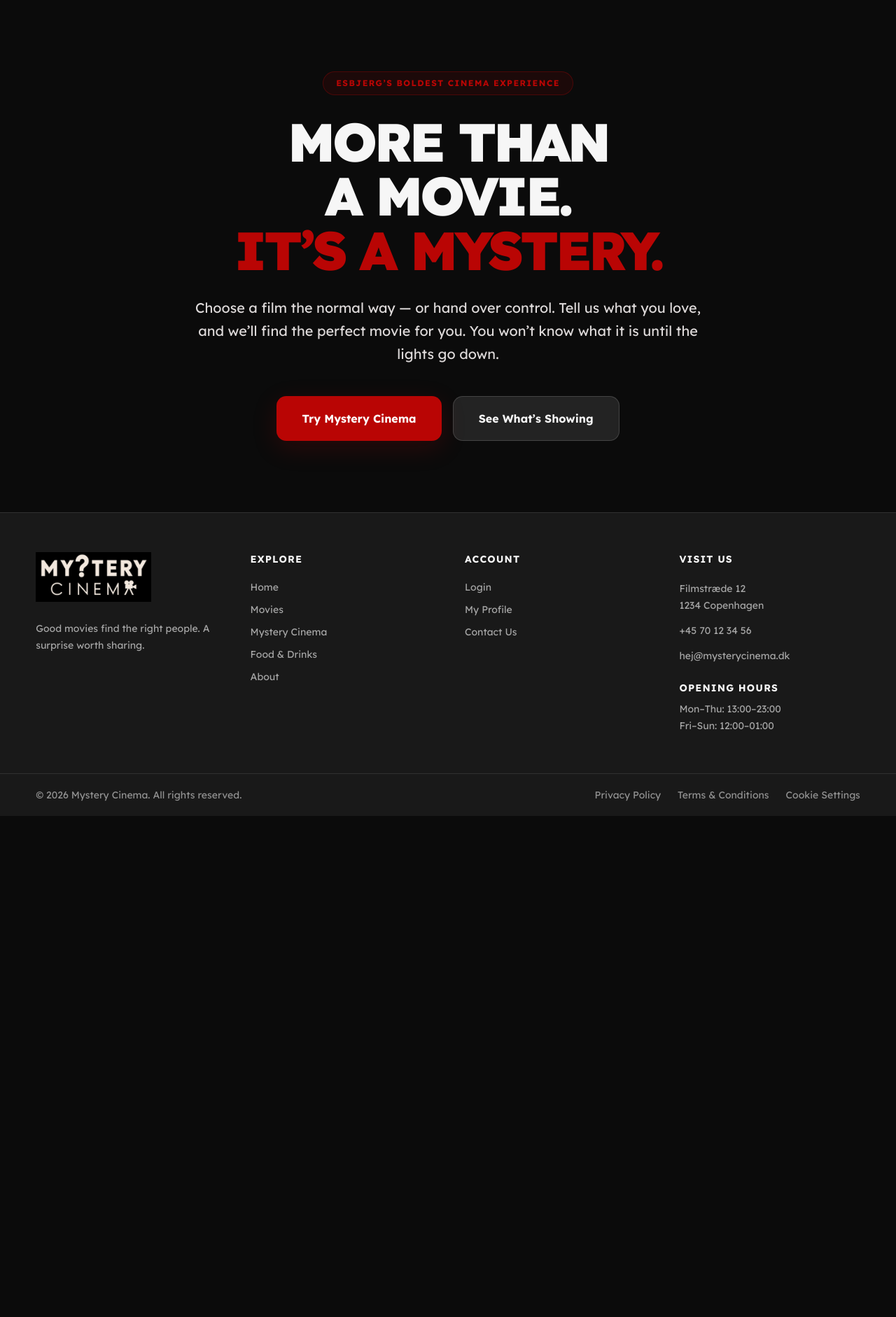
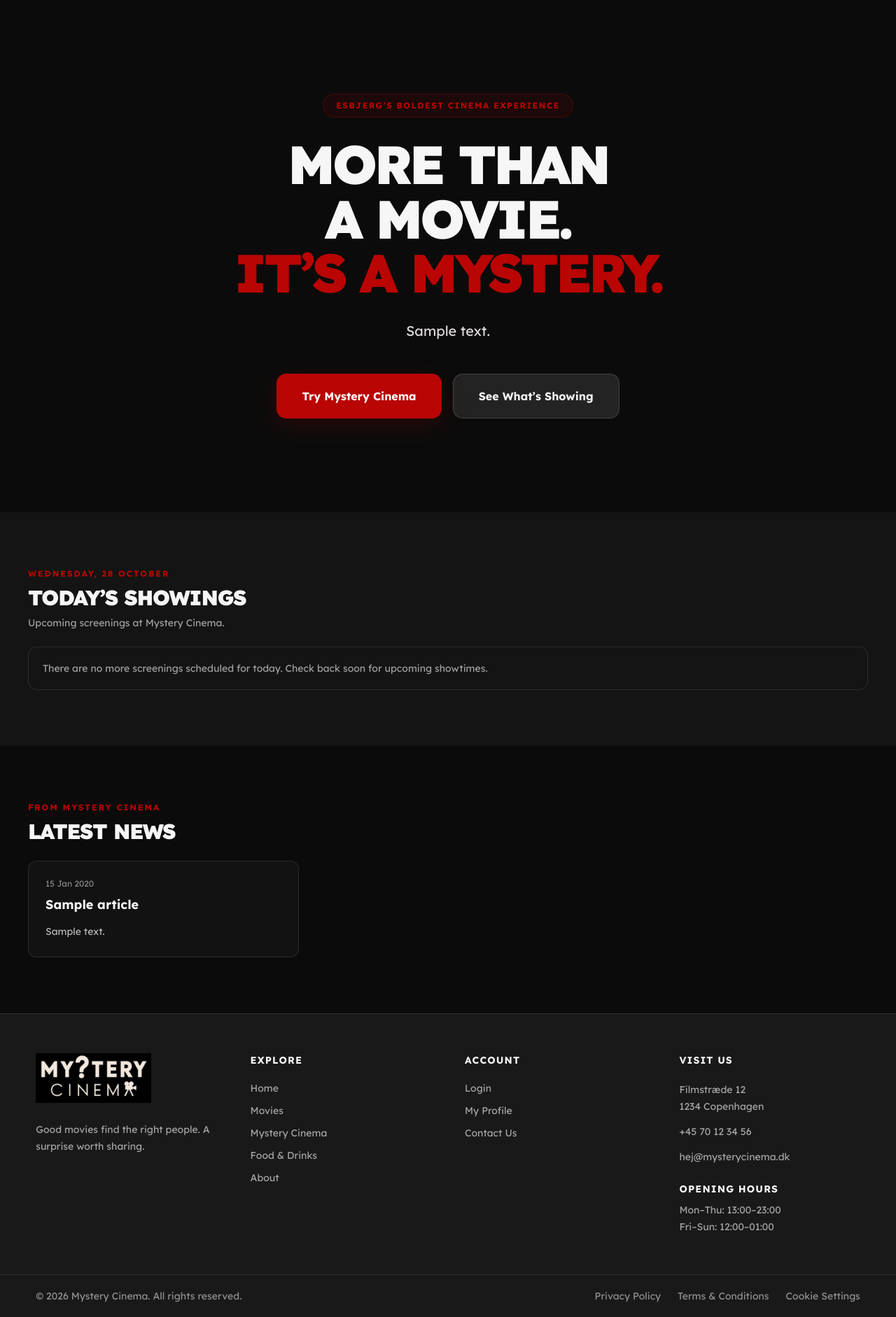
Before and after one commit to Domgaj01/MED, a PHP site: page / in a window 1280 px wide. Shown: the part 68-1950 px from the top of the page at 70% size. Before the commit the page ends 1234 px from the top, so only its background shows below. Run offline with PHP 8.4, Linux system fonts and the light colour scheme; tables that the repository leaves empty hold one stand-in row (values such as "Sample post").

Commit message:
update main page dynamic

```diff
--- a/src/index.php
+++ b/src/index.php
@@ -1,4 +1,15 @@
-<?php include __DIR__ . '/header.php'; ?>
+<?php
+require_once __DIR__ . "/parts/db.php";
+require_once __DIR__ . "/classes/AdminPageController.php";
+require_once __DIR__ . "/classes/SiteContentManager.php";
+
+$contentManager = new SiteContentManager($conn);
+$siteSettings = $contentManager->getSettings();
+$todayScreenings = $contentManager->getTodayScreenings();
+$publishedNews = $contentManager->getPublishedNews();
+$todayLabel = (new DateTimeImmutable("today"))->format("l, j F");
+include __DIR__ . '/header.php';
+?>
 
     <main>
         <section class="hero relative isolate flex min-h-[calc(100svh-68px)] items-center justify-center overflow-hidden px-5 py-14 text-center max-[480px]:px-4 max-[480px]:py-12" id="home">
@@ -14,19 +25,68 @@
                 </h1>
 
                 <p class="mt-7 max-w-[760px] text-[clamp(1rem,1.55vw,1.375rem)] leading-[1.65] text-[#dedada] max-[480px]:mt-5">
-                    Choose a film the normal way — or hand over control. Tell us what you love, and we’ll find the perfect movie for you. You won’t know what it is until the lights go down.
+                    <?= nl2br(AdminPageController::escape($siteSettings["company_description"])) ?>
                 </p>
 
                 <div class="mt-11 flex flex-wrap items-center justify-center gap-4 max-[480px]:mt-8 max-[480px]:w-full max-[480px]:flex-col">
                     <a class="inline-flex min-h-16 items-center justify-center rounded-[14px] bg-accent px-9 text-base font-bold text-white shadow-[0_10px_35px_rgba(185,5,4,0.18)] transition-colors hover:bg-accent-dark focus-visible:outline-2 focus-visible:outline-offset-4 focus-visible:outline-background max-[480px]:min-h-14 max-[480px]:w-full max-[480px]:max-w-[300px]" href="#mystery-cinema">
                         Try Mystery Cinema
                     </a>
-                    <a class="inline-flex min-h-16 items-center justify-center rounded-[14px] border border-white/15 bg-white/10 px-9 text-base font-bold text-background transition-colors hover:bg-white/15 focus-visible:outline-2 focus-visible:outline-offset-4 focus-visible:outline-background max-[480px]:min-h-14 max-[480px]:w-full max-[480px]:max-w-[300px]" href="#movies">
+                    <a class="inline-flex min-h-16 items-center justify-center rounded-[14px] border border-white/15 bg-white/10 px-9 text-base font-bold text-background transition-colors hover:bg-white/15 focus-visible:outline-2 focus-visible:outline-offset-4 focus-visible:outline-background max-[480px]:min-h-14 max-[480px]:w-full max-[480px]:max-w-[300px]" href="#today">
                         See What’s Showing
                     </a>
                 </div>
             </div>
         </section>
 
+        <section class="bg-[#141414] px-6 py-20" id="today" aria-labelledby="today-title">
+            <div class="mx-auto max-w-[1200px]">
+                <p class="mb-2 text-xs font-bold uppercase tracking-[0.16em] text-accent"><?= AdminPageController::escape($todayLabel) ?></p>
+                <h2 class="text-3xl font-black uppercase tracking-[-0.04em]" id="today-title">Today’s showings</h2>
+                <p class="mt-2 text-sm text-white/60">Upcoming screenings at Mystery Cinema.</p>
+
+                <?php if ($todayScreenings === []): ?>
+                    <p class="mt-6 rounded-xl border border-white/10 p-5 text-sm text-white/60">There are no more screenings scheduled for today. Check back soon for upcoming showtimes.</p>
+                <?php else: ?>
+                    <ul class="mt-6 grid gap-4 sm:grid-cols-2 lg:grid-cols-3">
+                        <?php foreach ($todayScreenings as $screening): ?>
+                            <li class="rounded-xl border border-white/10 bg-white/[0.03] p-5">
+                                <p class="text-sm font-bold text-accent"><?= AdminPageController::escape(date("H:i", strtotime($screening["start_time"]))) ?></p>
+                                <h3 class="mt-2 text-lg font-bold"><?= AdminPageController::escape($screening["movie_title"]) ?></h3>
+                                <p class="mt-1 text-sm text-white/60">
+                                    <?= AdminPageController::escape($screening["hall_name"]) ?>
+                                    <?php if ($screening["movie_age_rating"] !== ""): ?>
+                                        · <?= AdminPageController::escape($screening["movie_age_rating"]) ?>
+                                    <?php endif; ?>
+                                </p>
+                                <a class="mt-4 inline-flex text-sm font-semibold text-accent transition-colors hover:text-red-300" href="book-tickets.php?movie_id=<?= (int) $screening["movie_id"] ?>&amp;date=<?= AdminPageController::escape(date("Y-m-d", strtotime($screening["start_time"]))) ?>&amp;screening_id=<?= (int) $screening["screening_id"] ?>">
+                                    Book this screening <span class="ml-1" aria-hidden="true">→</span>
+                                </a>
+                            </li>
+                        <?php endforeach; ?>
+                    </ul>
+                <?php endif; ?>
+            </div>
+        </section>
+
+        <section class="bg-night px-6 py-20" id="news" aria-labelledby="news-title">
+            <div class="mx-auto max-w-[1200px]">
+                <p class="mb-2 text-xs font-bold uppercase tracking-[0.16em] text-accent">From Mystery Cinema</p>
+                <h2 class="text-3xl font-black uppercase tracking-[-0.04em]" id="news-title">Latest news</h2>
+                <?php if ($publishedNews === []): ?>
+                    <p class="mt-6 text-sm text-white/60">There is no news to share right now. Check back soon.</p>
+                <?php else: ?>
+                    <div class="mt-6 grid gap-5 md:grid-cols-2 lg:grid-cols-3">
+                        <?php foreach ($publishedNews as $article): ?>
+                            <article class="rounded-xl border border-white/10 bg-white/[0.03] p-6">
+                                <p class="text-xs text-white/50"><?= AdminPageController::escape(date("d M Y", strtotime($article["created_at"]))) ?></p>
+                                <h3 class="mt-2 text-lg font-bold"><?= AdminPageController::escape($article["title"]) ?></h3>
+                                <p class="mt-3 whitespace-pre-line text-sm leading-6 text-white/70"><?= AdminPageController::escape($article["body"]) ?></p>
+                            </article>
+                        <?php endforeach; ?>
+                    </div>
+                <?php endif; ?>
+            </div>
+        </section>
     </main>
 <?php include __DIR__ . '/footer.php'; ?>
```
